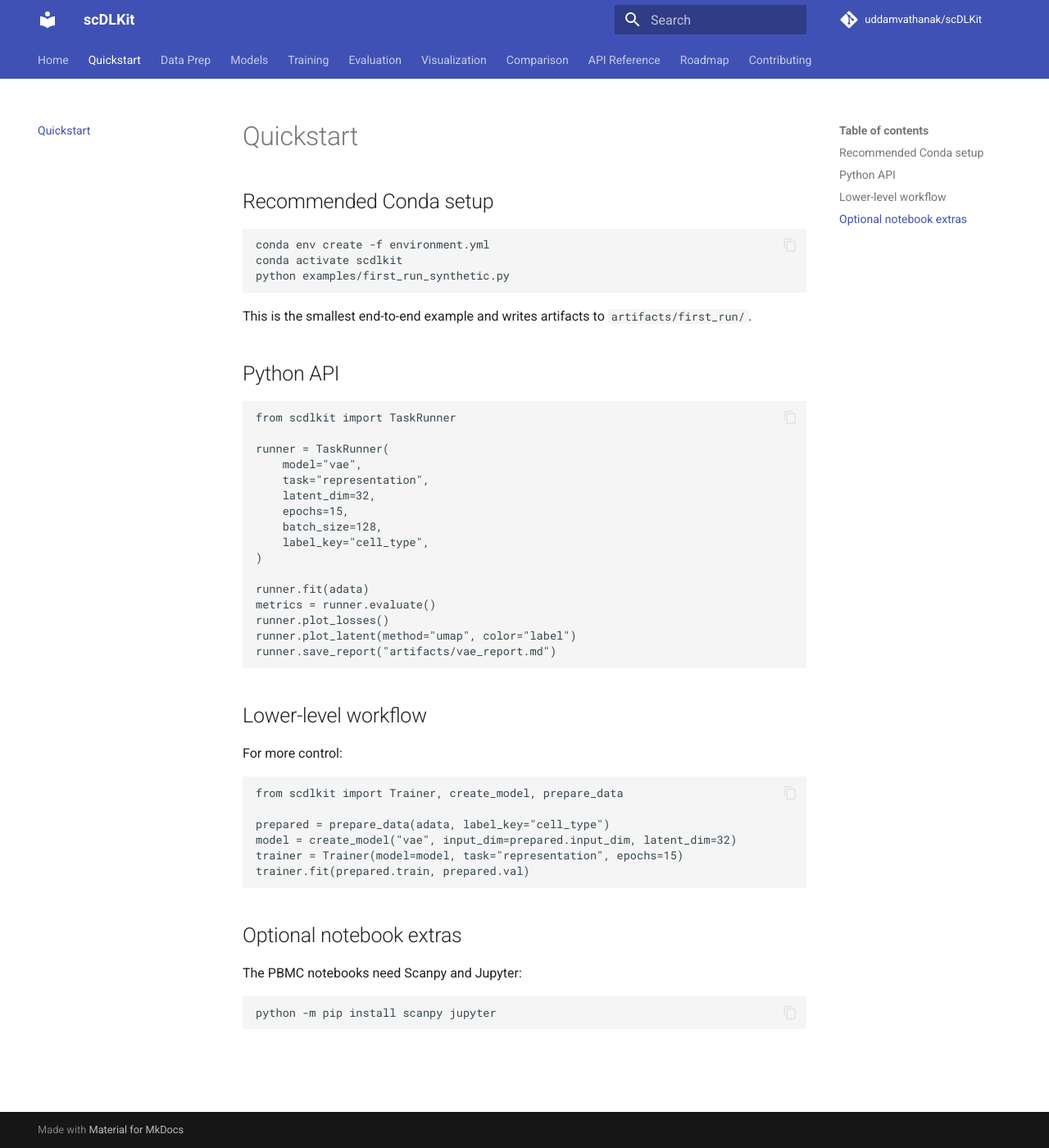
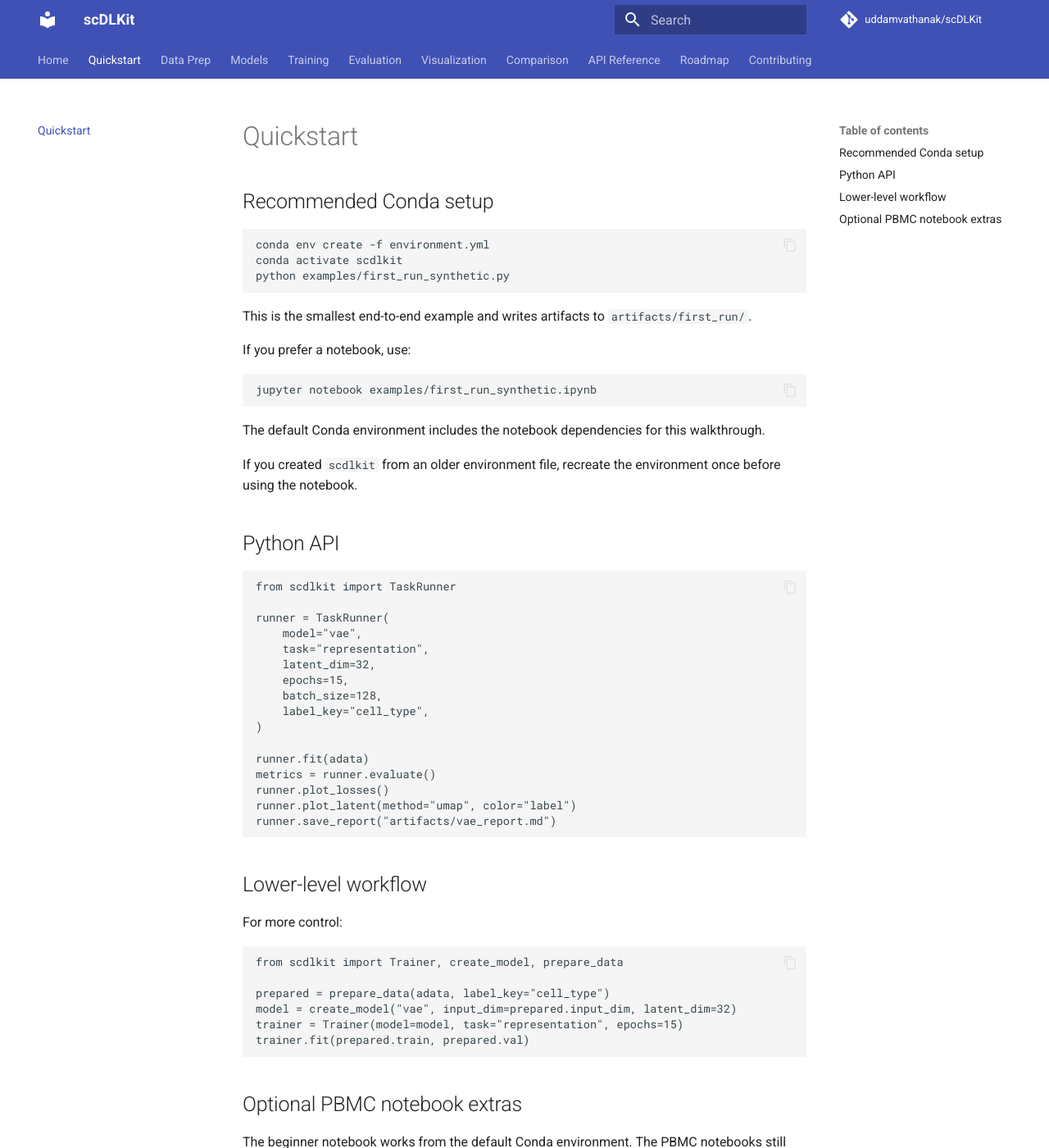
Before and after one commit to uddamvathanak/scDLKit, an MkDocs documentation site: the page built from docs/quickstart.md, in a window 1280 px wide and 1400 px high. Shown: the whole window at 82% size. Built offline with MkDocs 1.6.1 and Material for MkDocs 9.7.7, drawn with Linux system fonts in a browser that asks for light colours; comment, search, counter and statistics services are not loaded; some of the changed text lies outside the part shown.

Commit message:
fixing the documentation page issue

````diff
--- a/docs/quickstart.md
+++ b/docs/quickstart.md
@@ -9,6 +9,16 @@ python examples/first_run_synthetic.py
 ```
 
 This is the smallest end-to-end example and writes artifacts to `artifacts/first_run/`.
+
+If you prefer a notebook, use:
+
+```bash
+jupyter notebook examples/first_run_synthetic.ipynb
+```
+
+The default Conda environment includes the notebook dependencies for this walkthrough.
+
+If you created `scdlkit` from an older environment file, recreate the environment once before using the notebook.
 
 ## Python API
 
@@ -44,10 +54,10 @@ trainer = Trainer(model=model, task="representation", epochs=15)
 trainer.fit(prepared.train, prepared.val)
 ```
 
-## Optional notebook extras
+## Optional PBMC notebook extras
 
-The PBMC notebooks need Scanpy and Jupyter:
+The beginner notebook works from the default Conda environment. The PBMC notebooks still need Scanpy:
 
 ```bash
-python -m pip install scanpy jupyter
+python -m pip install scanpy
 ```
--- a/pyproject.toml
+++ b/pyproject.toml
@@ -26,6 +26,7 @@ classifiers = [
 ]
 dependencies = [
   "anndata>=0.10",
+  "h5py>=3.11",
   "matplotlib>=3.8",
   "numpy>=1.26",
   "pandas>=2.1",
@@ -48,11 +49,11 @@ dev = [
   "twine>=5.0",
 ]
 docs = [
+  "jupyter>=1.0",
   "mkdocs-material>=9.5",
   "mkdocstrings[python]>=0.25",
   "mkdocs-gen-files>=0.5",
   "mkdocs-literate-nav>=0.6",
-  "jupyter>=1.0",
 ]
 
 [project.urls]
````
Also changed, not shown: README.md (+33 -4 lines), environment.yml (+6 -2 lines), 2 other files.
